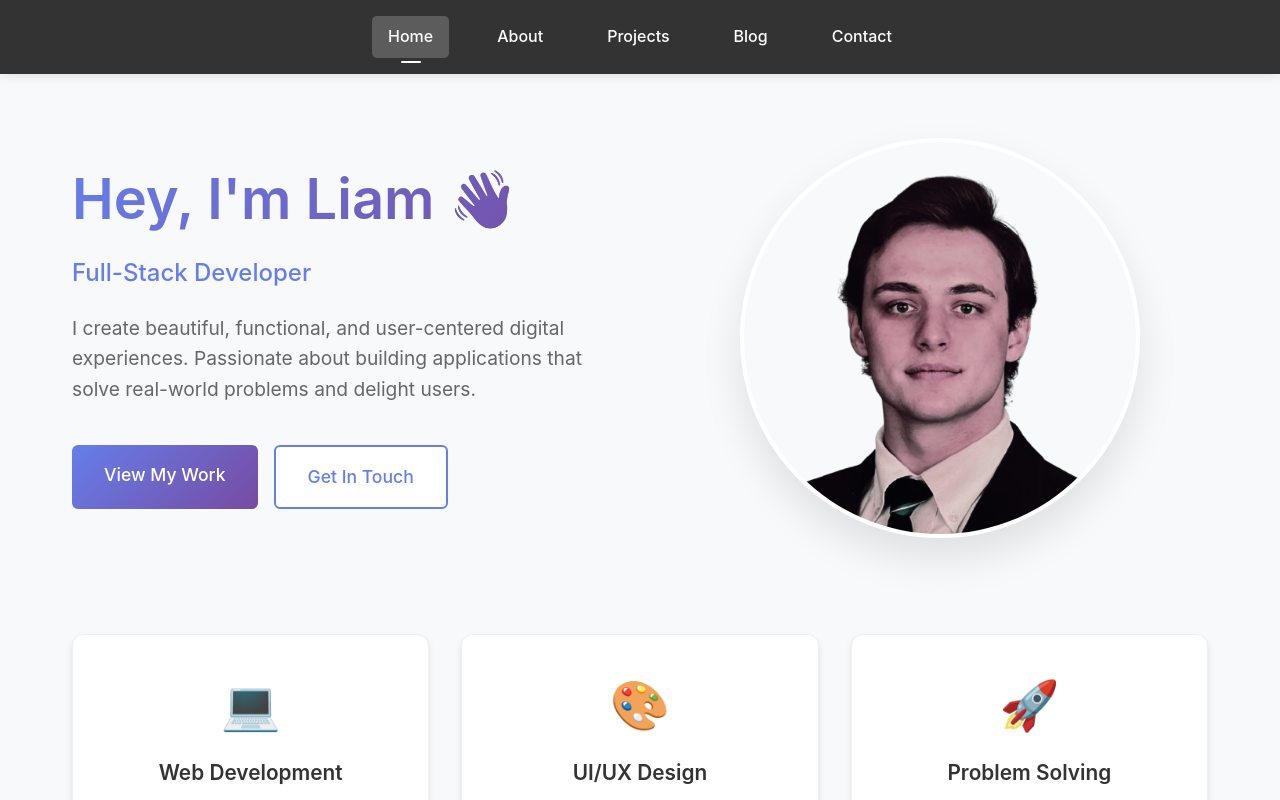
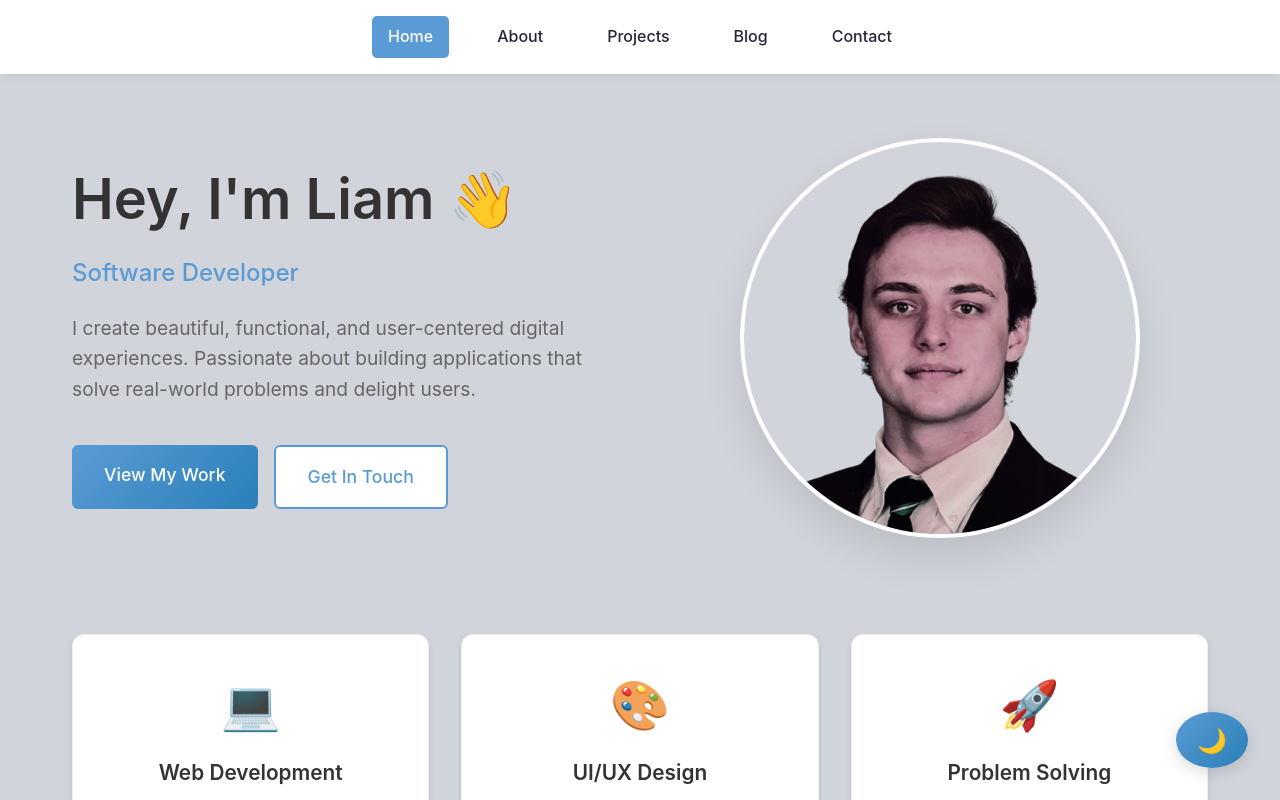
Before and after one commit to Laamb21/Personal_Website, a React (Create React App) app: page / in a window 1280 px wide. Shown: the top 800 px of the page. Built offline with nearby package versions, Linux system fonts and the light colour scheme.

Commit message:
Implemented sticky floating button with light and dark mode functionality

```diff
--- a/src/App.js
+++ b/src/App.js
@@ -1,5 +1,5 @@
-import React from 'react';
-import { BrowserRouter as Router, Routes, Route } from 'react-router-dom';
+import React, { useState, createContext } from 'react';
+import { Routes, Route } from 'react-router-dom';
 
 // Import pages
 import Home from './pages/Home';
@@ -15,10 +15,18 @@ import Footer from './components/Footer';
 // Import styling
 import './styles/App.css'
 
+export const ThemeContext = createContext();
+
 function App() {
+  const [theme, setTheme] = useState('light');
+
+  const toggleTheme = () => {
+    setTheme((prev) => (prev === 'light' ? 'dark' : 'light'));
+  };
+
   return (
-    <Router>
-      <div className="app">
+    <ThemeContext.Provider value={{ theme, toggleTheme }}>
+      <div className={`app ${theme}`}>
         <Navbar />
         <main className="main-content">
           <Routes>
@@ -30,8 +38,16 @@ function App() {
           </Routes>
         </main>
         <Footer />
+        {/* Floating Theme Toggle Button */}
+        <button
+          className="theme-toggle-btn"
+          onClick={toggleTheme}
+          aria-label="Toggle light and dark mode"
+        >
+          {theme === 'light' ? '🌙' : '☀️'}
+        </button>
       </div>
-    </Router>
+    </ThemeContext.Provider>
   );
 }
 
--- a/src/components/Navbar.css
+++ b/src/components/Navbar.css
@@ -1,10 +1,12 @@
+/* Navbar Styles with CSS Variables */
 .navbar {
-  background: linear-gradient(135deg, #667eea 0%, #764ba2 100%);
+  background: var(--color-navbar-bg);
   padding: 1rem 0;
   position: sticky;
   top: 0;
   z-index: 1000;
-  box-shadow: 0 2px 10px rgba(0, 0, 0, 0.1);
+  box-shadow: 0 2px 10px rgba(0, 0, 0, 0.06);
+  transition: background 0.3s, color 0.3s;
 }
 
 .nav-container {
@@ -17,15 +19,16 @@
 }
 
 .nav-logo {
-  color: white;
+  color: var(--color-accent);
   text-decoration: none;
   font-size: 1.5rem;
   font-weight: bold;
-  transition: transform 0.3s ease;
+  transition: color 0.3s, transform 0.3s;
 }
 
 .nav-logo:hover {
   transform: scale(1.05);
+  color: var(--color-btn-gradient-to);
 }
 
 .nav-menu {
@@ -37,34 +40,28 @@
 }
 
 .nav-link {
-  color: white;
+  color: var(--color-primary-text);
   text-decoration: none;
   font-weight: 500;
   padding: 0.5rem 1rem;
   border-radius: 5px;
-  transition: all 0.3s ease;
+  transition: background 0.3s, color 0.3s, transform 0.3s;
   position: relative;
 }
 
 .nav-link:hover {
-  background-color: rgba(255, 255, 255, 0.1);
+  background-color: var(--color-accent);
+  color: #fff;
   transform: translateY(-2px);
 }
 
 .nav-link.active {
-  background-color: rgba(255, 255, 255, 0.2);
+  background-color: var(--color-accent);
+  color: #fff;
 }
 
 .nav-link.active::after {
-  content: '';
-  position: absolute;
-  bottom: -5px;
-  left: 50%;
-  transform: translateX(-50%);
-  width: 20px;
-  height: 2px;
-  background-color: white;
-  border-radius: 1px;
+  content: none;
 }
 
 .nav-toggle {
@@ -76,7 +73,7 @@
 .bar {
   width: 25px;
   height: 3px;
-  background-color: white;
+  background-color: var(--color-accent);
   margin: 3px 0;
   transition: 0.3s;
   border-radius: 2px;
@@ -89,7 +86,7 @@
     left: -100%;
     top: 70px;
     flex-direction: column;
-    background: linear-gradient(135deg, #667eea 0%, #764ba2 100%);
+    background: var(--color-navbar-bg);
     width: 100%;
     text-align: center;
     transition: 0.3s;
--- a/src/index.js
+++ b/src/index.js
@@ -1,10 +1,13 @@
 import React from 'react';
 import ReactDOM from 'react-dom/client';
 import App from './App';
+import { BrowserRouter } from 'react-router-dom';
 
 const root = ReactDOM.createRoot(document.getElementById('root'));
 root.render(
   <React.StrictMode>
-    <App />
+    <BrowserRouter>
+      <App />
+    </BrowserRouter>
   </React.StrictMode>
 );
--- a/src/pages/About.css
+++ b/src/pages/About.css
@@ -1,3 +1,15 @@
+/* Replace all purple gradients and colors with blue accent variables */
+:root {
+  --about-gradient-light: linear-gradient(135deg, #5B9BD5 0%, #2980B9 100%);
+  --about-gradient-dark: linear-gradient(135deg, #82AAFF 0%, #5B9BD5 100%);
+}
+.app.dark & {
+  --about-gradient: var(--about-gradient-dark);
+}
+& {
+  --about-gradient: var(--about-gradient-light);
+}
+
 .about-container {
   max-width: 1200px;
   margin: 0 auto;
@@ -15,7 +27,7 @@
   font-size: 3rem;
   color: #333;
   margin-bottom: 1rem;
-  background: linear-gradient(135deg, #667eea 0%, #764ba2 100%);
+  background: var(--about-gradient);
   -webkit-background-clip: text;
   -webkit-text-fill-color: transparent;
   background-clip: text;
@@ -98,7 +110,7 @@
   font-size: 1.3rem;
   color: #333;
   margin-bottom: 1rem;
-  border-bottom: 2px solid #667eea;
+  border-bottom: 2px solid var(--color-accent);
   padding-bottom: 0.5rem;
 }
 
@@ -109,7 +121,7 @@
 }
 
 .skill-tag {
-  background: linear-gradient(135deg, #667eea 0%, #764ba2 100%);
+  background: var(--about-gradient);
   color: white;
   padding: 0.5rem 1rem;
   border-radius: 20px;
@@ -151,7 +163,7 @@
   top: 0;
   bottom: 0;
   width: 2px;
-  background: linear-gradient(135deg, #667eea 0%, #764ba2 100%);
+  background: var(--about-gradient);
   transform: translateX(-50%);
 }
 
@@ -189,7 +201,7 @@
   top: 50%;
   width: 12px;
   height: 12px;
-  background: linear-gradient(135deg, #667eea 0%, #764ba2 100%);
+  background: var(--about-gradient);
   border-radius: 50%;
   transform: translateY(-50%);
 }
@@ -210,7 +222,7 @@
 
 .timeline-company {
   font-weight: 600;
-  color: #667eea;
+  color: var(--color-accent);
   margin-bottom: 0.5rem;
 }
 
--- a/src/pages/Blog.css
+++ b/src/pages/Blog.css
@@ -1,3 +1,14 @@
+:root {
+  --blog-gradient-light: linear-gradient(135deg, #5B9BD5 0%, #2980B9 100%);
+  --blog-gradient-dark: linear-gradient(135deg, #82AAFF 0%, #5B9BD5 100%);
+}
+.app.dark & {
+  --blog-gradient: var(--blog-gradient-dark);
+}
+& {
+  --blog-gradient: var(--blog-gradient-light);
+}
+
 .blog-container {
   max-width: 1200px;
   margin: 0 auto;
@@ -15,7 +26,7 @@
   font-size: 3rem;
   color: #333;
   margin-bottom: 1rem;
-  background: linear-gradient(135deg, #667eea 0%, #764ba2 100%);
+  background: var(--blog-gradient);
   -webkit-background-clip: text;
   -webkit-text-fill-color: transparent;
   background-clip: text;
@@ -73,7 +84,7 @@
 }
 
 .read-more-btn {
-  background: linear-gradient(135deg, #667eea 0%, #764ba2 100%);
+  background: var(--blog-gradient);
   color: white;
   border: none;
   padding: 0.75rem 1.5rem;
@@ -96,8 +107,8 @@
 
 .back-btn {
   background: none;
-  border: 2px solid #667eea;
-  color: #667eea;
+  border: 2px solid var(--color-accent);
+  color: var(--color-accent);
   padding: 0.75rem 1.5rem;
   border-radius: 6px;
   cursor: pointer;
@@ -107,7 +118,7 @@
 }
 
 .back-btn:hover {
-  background: #667eea;
+  background: var(--color-accent);
   color: white;
 }
 
@@ -135,7 +146,7 @@
   font-size: 2rem;
   color: #333;
   margin: 2rem 0 1rem 0;
-  border-bottom: 2px solid #667eea;
+  border-bottom: 2px solid var(--color-accent);
   padding-bottom: 0.5rem;
 }
 
@@ -179,7 +190,7 @@
   border-radius: 6px;
   overflow-x: auto;
   margin: 1rem 0;
-  border-left: 4px solid #667eea;
+  border-left: 4px solid var(--color-accent);
 }
 
 .post-body pre code {
--- a/src/pages/Contact.css
+++ b/src/pages/Contact.css
@@ -1,3 +1,14 @@
+:root {
+  --contact-gradient-light: linear-gradient(135deg, #5B9BD5 0%, #2980B9 100%);
+  --contact-gradient-dark: linear-gradient(135deg, #82AAFF 0%, #5B9BD5 100%);
+}
+.app.dark & {
+  --contact-gradient: var(--contact-gradient-dark);
+}
+& {
+  --contact-gradient: var(--contact-gradient-light);
+}
+
 .contact-container {
   max-width: 1200px;
   margin: 0 auto;
@@ -15,7 +26,7 @@
   font-size: 3rem;
   color: #333;
   margin-bottom: 1rem;
-  background: linear-gradient(135deg, #667eea 0%, #764ba2 100%);
+  background: var(--contact-gradient);
   -webkit-background-clip: text;
   -webkit-text-fill-color: transparent;
   background-clip: text;
@@ -84,7 +95,7 @@
   display: flex;
   align-items: center;
   justify-content: center;
-  background: linear-gradient(135deg, #667eea 0%, #764ba2 100%);
+  background: var(--contact-gradient);
   color: white;
   border-radius: 50%;
 }
@@ -188,7 +199,7 @@
 .form-group input:focus,
 .form-group textarea:focus {
   outline: none;
-  border-color: #667eea;
+  border-color: var(--color-accent);
   box-shadow: 0 0 0 3px rgba(102, 126, 234, 0.1);
 }
 
@@ -198,7 +209,7 @@
 }
 
 .submit-btn {
-  background: linear-gradient(135deg, #667eea 0%, #764ba2 100%);
+  background: var(--contact-gradient);
   color: white;
   border: none;
   padding: 1rem 2rem;
--- a/src/pages/Home.css
+++ b/src/pages/Home.css
@@ -1,3 +1,15 @@
+/* Replace all purple gradients and colors with blue accent variables */
+:root {
+  --home-gradient-light: linear-gradient(135deg, #5B9BD5 0%, #2980B9 100%);
+  --home-gradient-dark: linear-gradient(135deg, #82AAFF 0%, #5B9BD5 100%);
+}
+.app.dark & {
+  --home-gradient: var(--home-gradient-dark);
+}
+& {
+  --home-gradient: var(--home-gradient-light);
+}
+
 .home-container {
   max-width: 1200px;
   margin: 0 auto;
@@ -25,16 +37,16 @@
   font-size: 3.5rem;
   color: #333;
   margin: 0;
-  background: linear-gradient(135deg, #667eea 0%, #764ba2 100%);
-  -webkit-background-clip: text;
-  -webkit-text-fill-color: transparent;
-  background-clip: text;
+  background: none;
+  -webkit-background-clip: initial;
+  -webkit-text-fill-color: initial;
+  background-clip: initial;
   line-height: 1.2;
 }
 
 .home-subtitle {
   font-size: 1.5rem;
-  color: #667eea;
+  color: var(--color-accent);
   margin: 0;
   font-weight: 500;
 }
@@ -64,23 +76,23 @@
 }
 
 .home-btn.primary {
-  background: linear-gradient(135deg, #667eea 0%, #764ba2 100%);
+  background: var(--home-gradient);
   color: white;
 }
 
 .home-btn.primary:hover {
   transform: translateY(-2px);
-  box-shadow: 0 5px 15px rgba(102, 126, 234, 0.4);
+  box-shadow: 0 5px 15px rgba(var(--color-accent-rgb), 0.4);
 }
 
 .home-btn.secondary {
   background: white;
-  color: #667eea;
-  border: 2px solid #667eea;
+  color: var(--color-accent);
+  border: 2px solid var(--color-accent);
 }
 
 .home-btn.secondary:hover {
-  background: #667eea;
+  background: var(--color-accent);
   color: white;
   transform: translateY(-2px);
 }
--- a/src/pages/Home.js
+++ b/src/pages/Home.js
@@ -8,7 +8,7 @@ function Home() {
       <div className="home-content">
         <div className="home-text">
           <h1 className="home-title">Hey, I'm Liam 👋</h1>
-          <h2 className="home-subtitle">Full-Stack Developer</h2>
+          <h2 className="home-subtitle">Software Developer</h2>
           <p className="home-description">
             I create beautiful, functional, and user-centered digital experiences.
             Passionate about building applications that solve real-world problems
--- a/src/pages/Projects.css
+++ b/src/pages/Projects.css
@@ -1,3 +1,15 @@
+/* Replace all purple gradients and colors with blue accent variables */
+:root {
+  --projects-gradient-light: linear-gradient(135deg, #5B9BD5 0%, #2980B9 100%);
+  --projects-gradient-dark: linear-gradient(135deg, #82AAFF 0%, #5B9BD5 100%);
+}
+.app.dark & {
+  --projects-gradient: var(--projects-gradient-dark);
+}
+& {
+  --projects-gradient: var(--projects-gradient-light);
+}
+
 .projects-container {
   max-width: 1200px;
   margin: 0 auto;
@@ -15,7 +27,7 @@
   font-size: 3rem;
   color: #333;
   margin-bottom: 1rem;
-  background: linear-gradient(135deg, #667eea 0%, #764ba2 100%);
+  background: var(--projects-gradient);
   -webkit-background-clip: text;
   -webkit-text-fill-color: transparent;
   background-clip: text;
@@ -40,8 +52,8 @@
 
 .filter-btn {
   background: white;
-  border: 2px solid #667eea;
-  color: #667eea;
+  border: 2px solid var(--color-accent);
+  color: var(--color-accent);
   padding: 0.75rem 1.5rem;
   border-radius: 25px;
   cursor: pointer;
@@ -51,13 +63,13 @@
 }
 
 .filter-btn:hover {
-  background: #667eea;
+  background: var(--color-accent);
   color: white;
   transform: translateY(-2px);
 }
 
 .filter-btn.active {
-  background: linear-gradient(135deg, #667eea 0%, #764ba2 100%);
+  background: var(--projects-gradient);
   color: white;
   border-color: transparent;
 }
@@ -83,7 +95,7 @@
   width: 50px;
   height: 50px;
   border: 4px solid #f3f3f3;
-  border-top: 4px solid #667eea;
+  border-top: 4px solid var(--color-accent);
   border-radius: 50%;
   animation: spin 1s linear infinite;
   margin-bottom: 1rem;
@@ -148,7 +160,7 @@
 
 .cta-button {
   display: inline-block;
-  background: linear-gradient(135deg, #667eea 0%, #764ba2 100%);
+  background: var(--projects-gradient);
   color: white;
   text-decoration: none;
   padding: 1rem 2rem;
--- a/src/styles/App.css
+++ b/src/styles/App.css
@@ -1,7 +1,37 @@
+/* CSS Variables for Light and Dark Modes */
+:root {
+  --color-bg: #D1D5DB;
+  --color-card: #FFFFFF;
+  --color-accent: #5B9BD5;
+  --color-primary-text: #23263A;
+  --color-secondary-text: #6B7280;
+  --color-btn-gradient-from: #5B9BD5;
+  --color-btn-gradient-to: #2980B9;
+  --color-navbar-bg: var(--color-card);
+  --color-footer-bg: var(--color-card);
+  --color-scrollbar-thumb: var(--color-accent);
+  --color-scrollbar-track: #e5e7eb;
+}
+
+.app.dark {
+  --color-bg: #1A1B27;
+  --color-card: #23243A;
+  --color-accent: #82AAFF;
+  --color-primary-text: #ECEFF4;
+  --color-secondary-text: #A6ADC8;
+  --color-btn-gradient-from: #82AAFF;
+  --color-btn-gradient-to: #5B9BD5;
+  --color-navbar-bg: var(--color-card);
+  --color-footer-bg: var(--color-card);
+  --color-scrollbar-thumb: var(--color-accent);
+  --color-scrollbar-track: #23243A;
+}
+
 * {
   margin: 0;
   padding: 0;
   box-sizing: border-box;
+  transition: background 0.3s, color 0.3s, border 0.3s;
 }
 
 body {
@@ -11,8 +41,8 @@ body {
     sans-serif;
   -webkit-font-smoothing: antialiased;
   -moz-osx-font-smoothing: grayscale;
-  background-color: #f8f9fa;
-  color: #333;
+  background-color: var(--color-bg);
+  color: var(--color-primary-text);
   line-height: 1.6;
 }
 
@@ -20,6 +50,9 @@ body {
   min-height: 100vh;
   display: flex;
   flex-direction: column;
+  background: var(--color-bg);
+  color: var(--color-primary-text);
+  transition: background 0.3s, color 0.3s;
 }
 
 .main-content {
@@ -31,23 +64,44 @@ body {
 button {
   cursor: pointer;
   font-family: inherit;
+  background: linear-gradient(90deg, var(--color-btn-gradient-from), var(--color-btn-gradient-to));
+  color: #fff;
+  border: none;
+  border-radius: 8px;
+  padding: 0.6em 1.5em;
+  font-size: 1rem;
+  font-weight: 500;
+  box-shadow: 0 2px 8px rgba(0,0,0,0.07);
+  transition: background 0.3s, color 0.3s, box-shadow 0.3s;
+}
+button:hover, button:focus {
+  filter: brightness(1.08);
+  box-shadow: 0 4px 16px rgba(0,0,0,0.12);
 }
 
 /* Global link styles */
 a {
   text-decoration: none;
-  color: inherit;
+  color: var(--color-accent);
+  transition: color 0.3s;
+}
+a:hover, a:focus {
+  color: var(--color-btn-gradient-to);
 }
 
 /* Global heading styles */
 h1, h2, h3, h4, h5, h6 {
   font-weight: 600;
   line-height: 1.3;
+  color: var(--color-primary-text);
+  transition: color 0.3s;
 }
 
 /* Global paragraph styles */
 p {
   margin-bottom: 1rem;
+  color: var(--color-secondary-text);
+  transition: color 0.3s;
 }
 
 /* Focus styles for accessibility */
@@ -55,7 +109,7 @@ button:focus,
 input:focus,
 textarea:focus,
 a:focus {
-  outline: 2px solid #667eea;
+  outline: 2px solid var(--color-accent);
   outline-offset: 2px;
 }
 
@@ -70,48 +124,101 @@ html {
 }
 
 ::-webkit-scrollbar-track {
-  background: #f1f1f1;
+  background: var(--color-scrollbar-track);
 }
 
 ::-webkit-scrollbar-thumb {
-  background: linear-gradient(135deg, #667eea 0%, #764ba2 100%);
+  background: var(--color-scrollbar-thumb);
   border-radius: 4px;
 }
 
 ::-webkit-scrollbar-thumb:hover {
-  background: linear-gradient(135deg, #5a6fd8 0%, #6a4190 100%);
+  filter: brightness(0.95);
 }
 
 .navbar {
   display: flex;
-  background: #333;
-  color: #fff;
+  background: var(--color-navbar-bg);
+  color: var(--color-primary-text);
   padding: 1rem;
   justify-content: space-between;
+  box-shadow: 0 2px 10px rgba(0,0,0,0.06);
+  transition: background 0.3s, color 0.3s;
 }
 
 .navbar .logo {
   text-decoration: none;
-  color: #fff;
+  color: var(--color-accent);
   font-weight: bold;
   font-size: 1.2rem;
+  transition: color 0.3s;
 }
 
 .nav-links a {
-  color: #fff;
+  color: var(--color-primary-text);
   margin-left: 1rem;
   text-decoration: none;
+  transition: color 0.3s;
 }
 
 section {
   margin: 2rem auto;
   max-width: 800px;
   text-align: center;
+  background: var(--color-card);
+  border-radius: 16px;
+  box-shadow: 0 2px 8px rgba(0,0,0,0.04);
+  padding: 2rem;
+  transition: background 0.3s, color 0.3s;
 }
 
 .footer {
-  background: #333;
-  color: #fff;
+  background: var(--color-footer-bg);
+  color: var(--color-secondary-text);
   text-align: center;
   padding: 1rem;
+  border-top: 1px solid #e5e7eb;
+  transition: background 0.3s, color 0.3s;
 }
+
+/* Floating Theme Toggle Button */
+.theme-toggle-btn {
+  position: fixed;
+  bottom: 2rem;
+  right: 2rem;
+  z-index: 2000;
+  background: linear-gradient(135deg, var(--color-btn-gradient-from), var(--color-btn-gradient-to));
+  color: #fff;
+  border: none;
+  border-radius: 50%;
+  width: 56px;
+  height: 56px;
+  font-size: 1.5rem;
+  box-shadow: 0 4px 16px rgba(0,0,0,0.15);
+  cursor: pointer;
+  display: flex;
+  align-items: center;
+  justify-content: center;
+  transition: background 0.3s, color 0.3s, transform 0.2s;
+}
+.theme-toggle-btn:hover {
+  filter: brightness(1.08);
+  transform: scale(1.08);
+}
+
+/* Dark mode styles */
+.app.dark {
+  background: #181a1b;
+  color: #f8f9fa;
+}
+.app.dark .navbar,
+.app.dark .nav-menu,
+.app.dark .footer {
+  background: linear-gradient(135deg, #232526 0%, #414345 100%);
+}
+.app.dark .nav-link {
+  color: #f8f9fa;
+}
+.app.dark .nav-link.active {
+  background-color: rgba(255,255,255,0.08);
+}
```
Also changed, not shown: src/components/ProjectCard.css (+30 -20 lines).
